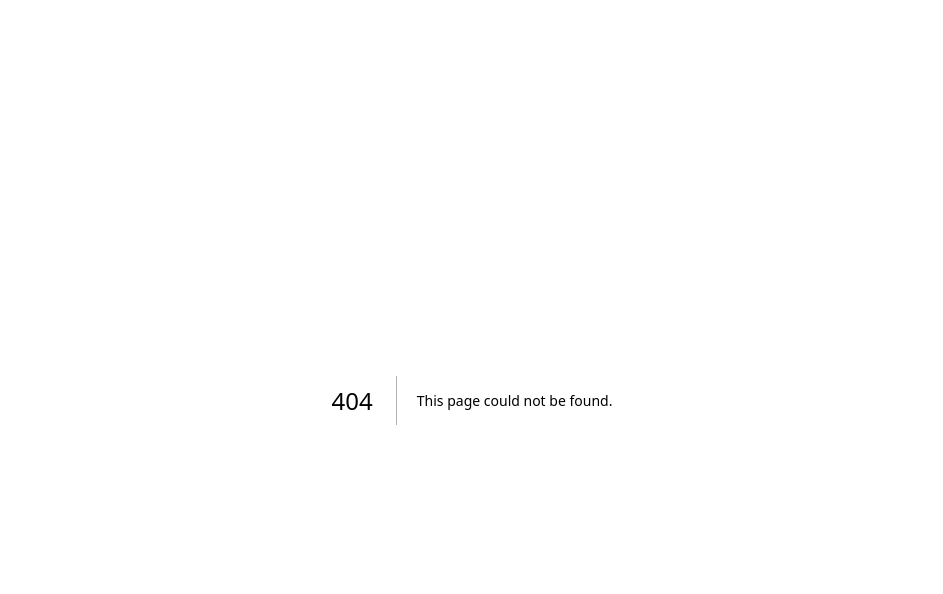
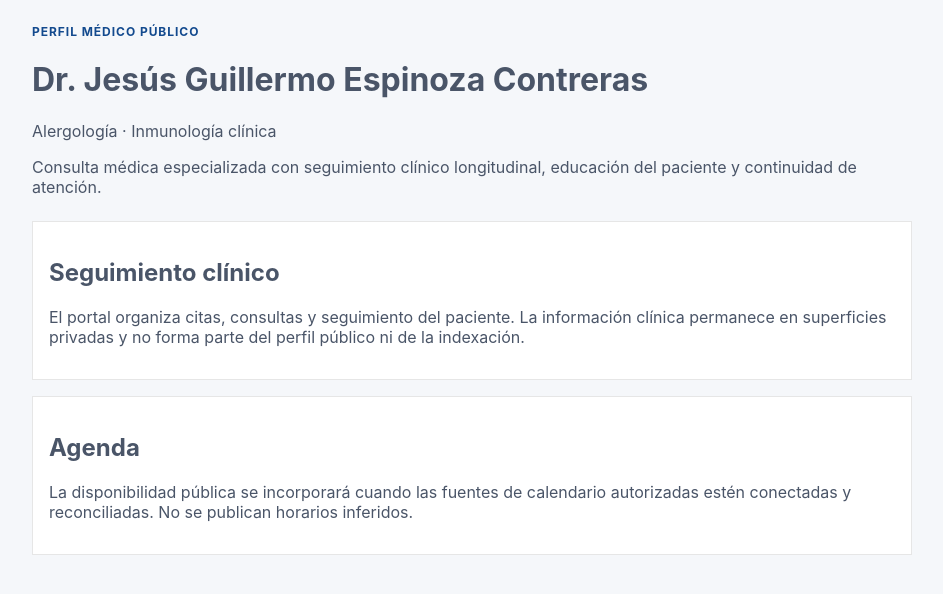
Before and after one commit to Aptymok/clinical-portal, a Next.js app: page /dr-jesus-guillermo-espinoza-contreras in a window 1280 px wide. Before the commit this address had no page. Shown: the top 594 px of the page, without its empty margins (168-1111 px from the left). Built offline with nearby package versions, Linux system fonts and the light colour scheme; no server answers.

Commit message:
discovery: add crawlable physician profile with structured data

```diff
--- /dev/null
+++ b/src/app/dr-jesus-guillermo-espinoza-contreras/page.tsx
@@ -0,0 +1,59 @@
+import type { Metadata } from 'next'
+import { canonicalSiteUrl, publicPhysician } from '@/config/public-physician'
+
+const siteUrl = canonicalSiteUrl()
+const canonicalUrl = `${siteUrl}/${publicPhysician.slug}`
+
+export const metadata: Metadata = {
+  title: `${publicPhysician.name} | Alergología e Inmunología Clínica`,
+  description: publicPhysician.description,
+  alternates: { canonical: canonicalUrl },
+  robots: { index: true, follow: true },
+  openGraph: {
+    title: publicPhysician.name,
+    description: publicPhysician.description,
+    url: canonicalUrl,
+    type: 'profile'
+  }
+}
+
+export default function PhysicianPage() {
+  const structuredData = {
+    '@context': 'https://schema.org',
+    '@type': 'Physician',
+    name: publicPhysician.name,
+    url: canonicalUrl,
+    description: publicPhysician.description,
+    medicalSpecialty: publicPhysician.specialties
+  }
+
+  return (
+    <main className="container page" style={{ maxWidth: 880 }}>
+      <script
+        type="application/ld+json"
+        dangerouslySetInnerHTML={{ __html: JSON.stringify(structuredData) }}
+      />
+
+      <p className="eyebrow">Perfil médico público</p>
+      <h1>{publicPhysician.name}</h1>
+      <p>{publicPhysician.specialties.join(' · ')}</p>
+      <p>{publicPhysician.description}</p>
+
+      <section className="card" style={{ marginTop: 24 }}>
+        <h2>Seguimiento clínico</h2>
+        <p>
+          El portal organiza citas, consultas y seguimiento del paciente. La información clínica
+          permanece en superficies privadas y no forma parte del perfil público ni de la indexación.
+        </p>
+      </section>
+
+      <section className="card" style={{ marginTop: 16 }}>
+        <h2>Agenda</h2>
+        <p>
+          La disponibilidad pública se incorporará cuando las fuentes de calendario autorizadas
+          estén conectadas y reconciliadas. No se publican horarios inferidos.
+        </p>
+      </section>
+    </main>
+  )
+}
```
